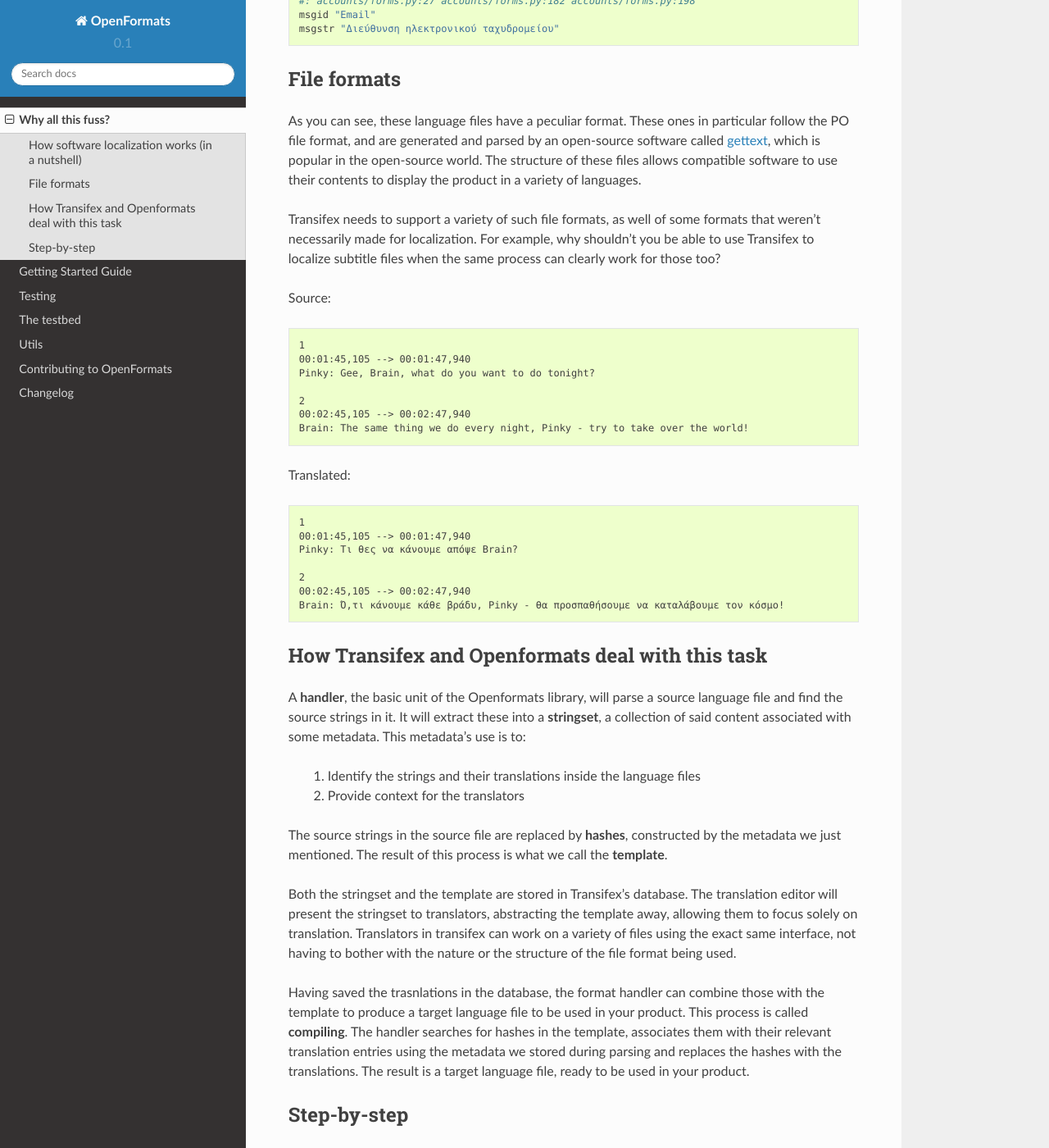
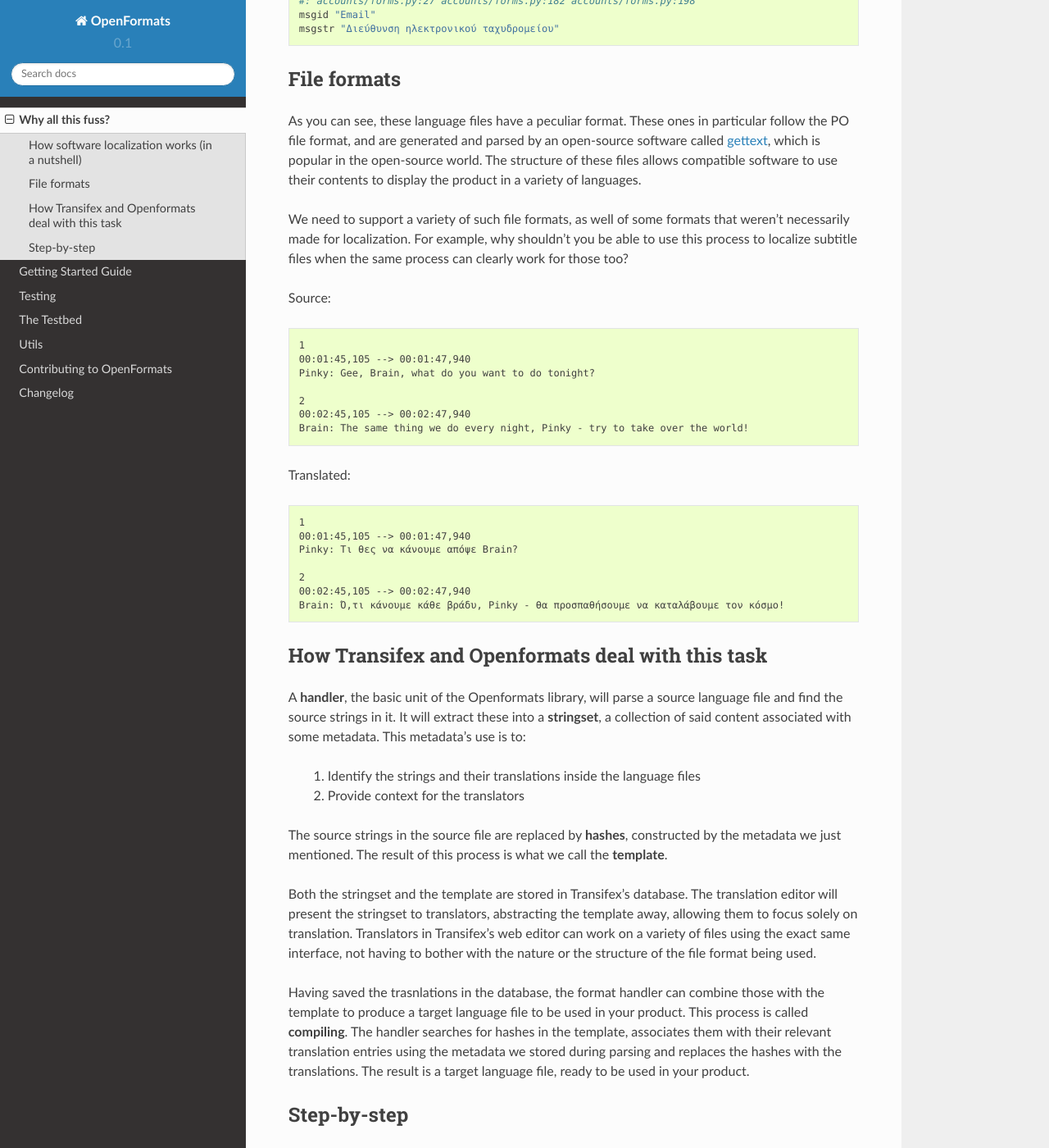
Before and after one commit to transifex/openformats, a Sphinx documentation site: the page built from docs/introduction.rst, in a window 1280 px wide and 1400 px high, scrolled down 1565 px. Shown: the whole window at 82% size. Built offline with Sphinx 7.4.7 and the Read the Docs theme 2.0.0, drawn with Linux system fonts in a browser that asks for light colours; some of the changed text lies outside the part shown.

Commit message:
Implemented Liam's suggestions

```diff
--- a/docs/introduction.rst
+++ b/docs/introduction.rst
@@ -93,10 +93,10 @@ open-source software called `gettext`_, which is popular in the open-source worl
 The structure of these files allows compatible software to use their contents
 to display the product in a variety of languages.
 
-Transifex needs to support a variety of such file formats, as well of some
-formats that weren't necessarily made for localization. For example, why
-shouldn't you be able to use Transifex to localize subtitle files when the same
-process can clearly work for those too?
+We need to support a variety of such file formats, as well of some formats that
+weren't necessarily made for localization. For example, why shouldn't you be
+able to use this process to localize subtitle files when the same process can
+clearly work for those too?
 
 .. _gettext: http://en.wikipedia.org/wiki/Gettext
 
@@ -139,9 +139,9 @@ the **template**.
 Both the stringset and the template are stored in Transifex's database. The
 translation editor will present the stringset to translators, abstracting the
 template away, allowing them to focus solely on translation. Translators in
-transifex can work on a variety of files using the exact same interface, not
-having to bother with the nature or the structure of the file format being
-used.
+Transifex's web editor can work on a variety of files using the exact same
+interface, not having to bother with the nature or the structure of the file
+format being used.
 
 Having saved the trasnlations in the database, the format handler can combine
 those with the template to produce a target language file to be used in your
@@ -178,8 +178,8 @@ string with::
 
 This is the template!
 
-In Transifex, the translators will produce a translated string based on our
-source string:
+In the web editor, the translators will produce a translated string based on
+our source string:
 
 
 .. table::
--- a/docs/testbed.rst
+++ b/docs/testbed.rst
@@ -1,7 +1,7 @@
 .. _testbed:
 
 
-The testbed
+The Testbed
 ###########
 
 The testbed is a real-time `django`_ web application included with the openformats
--- a/docs/testing.rst
+++ b/docs/testing.rst
@@ -56,8 +56,8 @@ you will want to also test more things, like:
 
 * The hashes produced take the correct information into account
 * The metadata of the extracted strings is what you want
-* `ParseErrors` are raised when they should and their message is helpful to
-  Transifex users
+* `ParseErrors` are raised when appropriate and they produce a helpful error
+  message
 * Sections of the compiled files are removed when the relevant strings are
   missing from the stringset given as input
 * Anything to get your coverage higher
```
